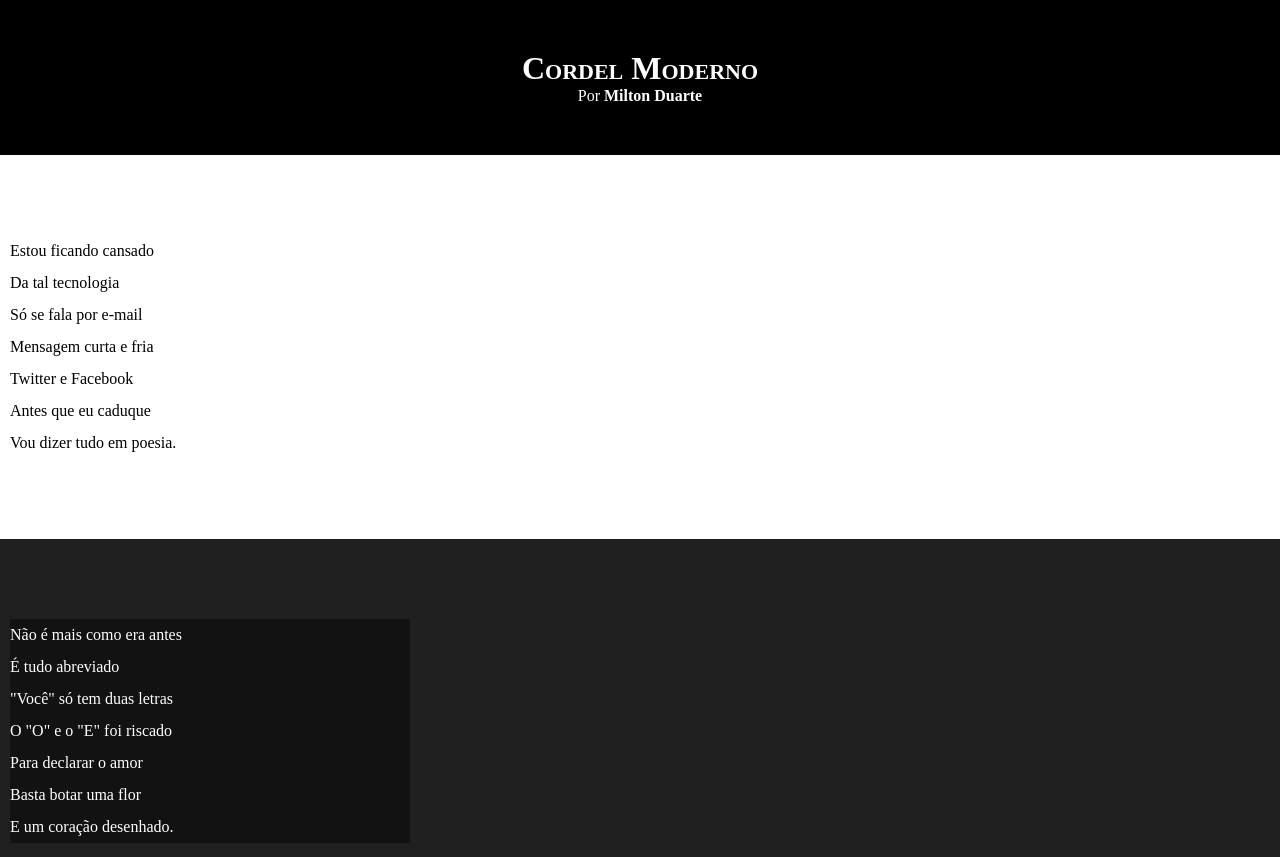
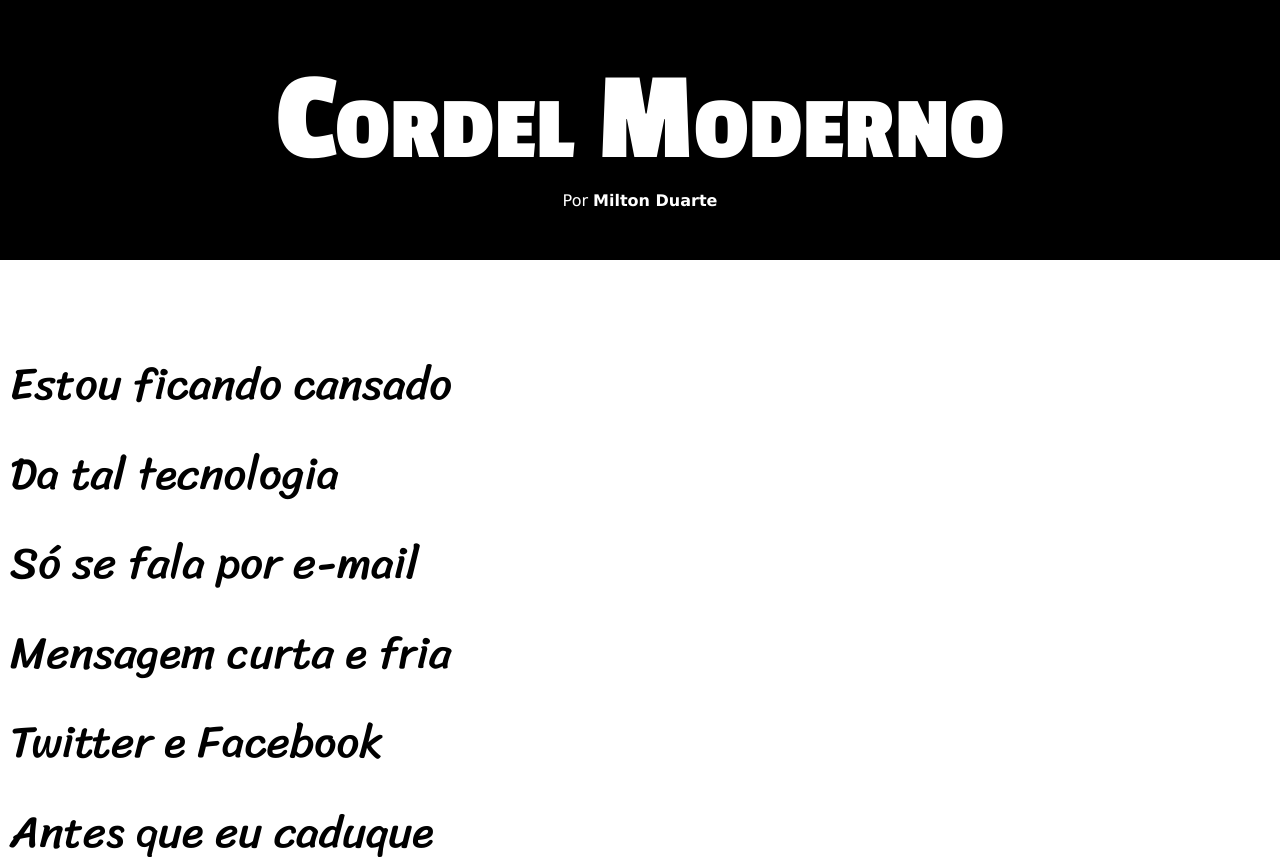
Before and after one commit to AlexWesleyy/projeto-cordel, a plain HTML site: page index.html in a window 1280 px wide. Shown: the top 857 px of the page. Drawn offline with Linux system fonts and the light colour scheme.

Commit message:
Adicionando fontes

```diff
--- a/estilo/style.css
+++ b/estilo/style.css
@@ -1,6 +1,11 @@
 @charset "UTF-8";
 @import url('https://fonts.googleapis.com/css2?family=Passion+One:wght@400;700&display=swap');
 @import url('https://fonts.googleapis.com/css2?family=Sriracha&display=swap');
+:root{
+    --fonte-comum: Verdana, Geneva, Tahoma, sans-serif;
+    --fonte-principal: 'Passion One','cursive';
+    --fonte-texto: 'Sriracha', 'cursive';
+}
 *{
     margin: 0px;
     padding: 0px;
@@ -8,6 +13,7 @@
 html, body{
     min-height: 100vh;
     background-color: lightgray;
+    font-family: var(--fonte-comum);
 }
 header{
     background-color: black;
@@ -17,14 +23,19 @@ header{
 header>h1{
     padding-top: 50px;
     font-variant: small-caps;
+    font-family: var(--fonte-principal);
+    font-size: 10vw;
 }
 header>p{
     padding-bottom: 50px;
+    font-size: 1em;
 }
 section{
+    font-family: var(--fonte-texto);
     padding: 10vh;
     line-height: 2em;
     padding-left: 10px;
+    font-size: 3.5vw;
 }
 .normal{
     background-color: white;
@@ -33,10 +44,12 @@ section{
 .imagem{
     background-color: rgb(33, 32, 32);
     color: white;
+
 }
 .imagem>p{
     background-color: rgba(0, 0, 0, 0.444);
-    width: 400px;
+    display: inline-block;
+    padding: 10px;
 }
 a{
     color: white;
```
